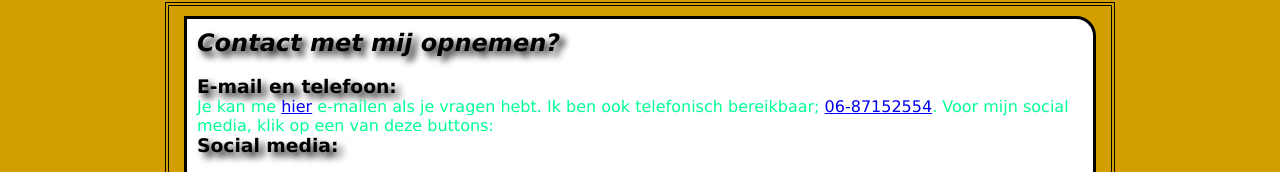
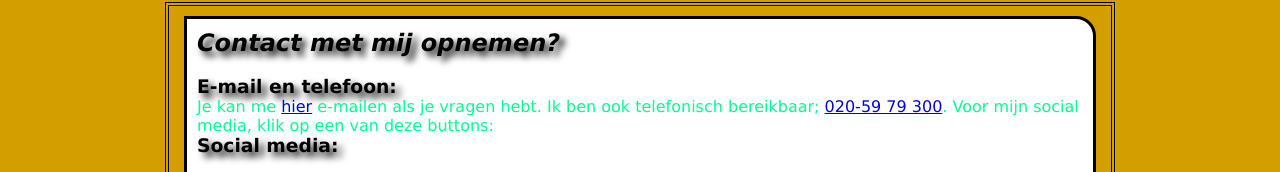
Before and after one commit to issamvandecoderclass/issamvandecoderclass.github.io, a plain HTML site: page contact.html in a window 1280 px wide. Shown: the part 122-294 px from the top of the page. Drawn offline with Linux system fonts and the light colour scheme.

Commit message:
Telefoonnummer verandert naar het nummer van de school

```diff
--- a/contact.html
+++ b/contact.html
@@ -28,7 +28,7 @@
            <i><h2 class="TekstKop">Contact met mij opnemen?</h2></i>
               <br>
                 <h3 class="TekstKop">E-mail en telefoon:</h3>
-                  <p> Je kan me <a href="mailto:issam.buamrane@coderclass.nl">hier</a> e-mailen als je vragen hebt. Ik ben ook telefonisch bereikbaar; <a href="tel:0687152554">06-87152554</a>. Voor mijn social media, klik op een van deze buttons: </p>
+                  <p> Je kan me <a href="mailto:issam.buamrane@coderclass.nl">hier</a> e-mailen als je vragen hebt. Ik ben ook telefonisch bereikbaar; <a href="tel:020-5979300">020-59 79 300</a>. Voor mijn social media, klik op een van deze buttons: </p>
                 <h3 class="TekstKop">Social media:</h3>
                   <br>
                   <a href="https://www.facebook.com/CoderCrackers" target="_blank" class="fa fa-facebook"></a>
```
